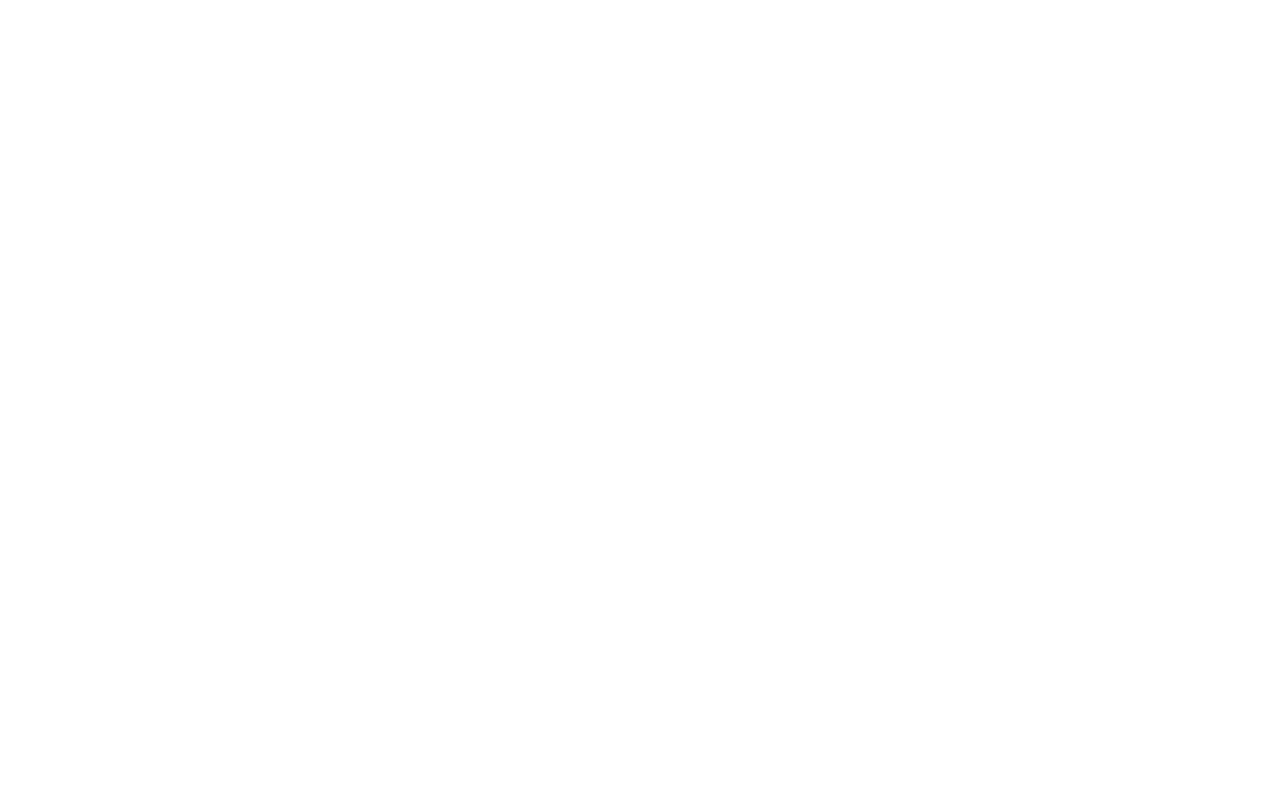
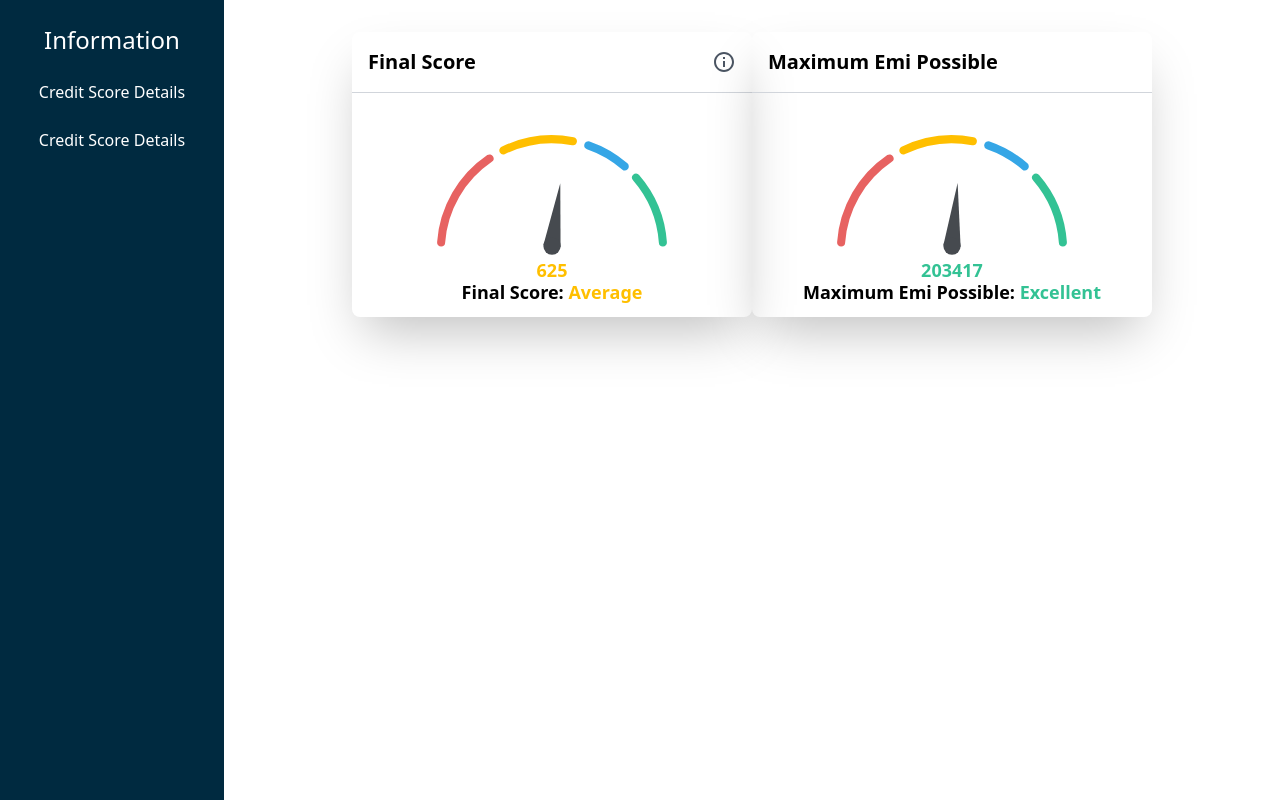
Before and after one commit to Shiv1024/Work, a React (Create React App) app: page /newcreditscorepage in a window 1280 px wide. Before the commit this address had no page. Built offline with nearby package versions, Linux system fonts and the light colour scheme.

Commit message:
changes in creditscore page

```diff
--- a/src/App.js
+++ b/src/App.js
@@ -24,6 +24,7 @@ import SMSParsing from './Components/SMS parsing.js';
 import Fileupload from './Components/Fileupload3.js';
 import VolatilityGauge from './Components/VolatilityGauge.js';
 import HorizontalBar from './Components/NewCibilScore.js';
+import Newcreditscorepage from '../src/Components/Bank Score/Newcreditscorepage.js';
 function App() {
   const fileUploadRef = useRef();
   const [isFileUploadVisible, setIsFileUploadVisible] = useState(false);
@@ -79,7 +80,7 @@ function App() {
           <Route path="/amount" element={<Amounts/>}/>
           <Route path="/sms" element={<SMSParsing/>}/>
           <Route path="/new" element={<Fileupload/>}/>
-
+          <Route path="/newcreditscorepage" element={<Newcreditscorepage/>}/>
       </Routes>
       </Router>
     </div>
--- a/src/Components/Bank Score/Creditscorepage.js
+++ b/src/Components/Bank Score/Creditscorepage.js
@@ -6,7 +6,7 @@ import BS from './BS';
 import GST from './GST';
 import CIBIL from './CIBIL';
 import { useRef } from 'react';
-
+import VolatilityGauge from '../VolatilityGauge';
 const Creditscore = () => {
   const navigate = useNavigate();
   const refBs = useRef(null);
@@ -71,6 +71,7 @@ const Creditscore = () => {
           <Sidebar />
         </div>
         <div className='ml-56'>
+
           <div className="relative">
             <Plot
               data={dataChart}
--- /dev/null
+++ b/src/Components/Bank Score/Newcreditscorepage.js
@@ -0,0 +1,36 @@
+import React, { useState } from 'react';
+import Sidebar from '../Sidebar2';
+import InfoOutlinedIcon from '@mui/icons-material/InfoOutlined';
+import VolatilityGauge from '../VolatilityGauge';
+
+const Creditscore = () => {
+  return (
+    <>
+      <div className="flex">
+        <div className='flex-none'>
+          <Sidebar />
+        </div>
+        <div className="flex-1 ml-32 md:ml-48 lg:ml-56 flex flex-row justify-center items-center mt-0">
+          <div className="relative rounded-lg shadow-2xl mt-8">
+            <h2 className="text-left text-xl font-semibold m-4">Final Score</h2>
+            <button
+              className="absolute right-4 top-4 text-gray-600 hover:text-blue-600"
+              title="Bank Statement Score:607.4 GST Score:650.44 Cibil Score Score:73 "
+            >
+              <InfoOutlinedIcon />
+            </button>
+            <hr className="mb-6 border-gray-300" />
+            <VolatilityGauge value={625} title={"Final Score:"} className="text-lg md:text-xl lg:text-2xl" />
+          </div>
+          <div className="relative rounded-lg shadow-2xl mt-8">
+            <h2 className="text-left text-xl font-semibold m-4">Maximum Emi Possible</h2>
+            <hr className="mb-6 border-gray-300" />
+            <VolatilityGauge value={203417} title={"Maximum Emi Possible:"} className="text-lg md:text-xl lg:text-2xl" />
+          </div>
+        </div>
+      </div>
+    </>
+  );
+};
+
+export default Creditscore;
--- a/src/Components/Product3/PersonalInfo.js
+++ b/src/Components/Product3/PersonalInfo.js
@@ -65,8 +65,10 @@ const Personalinfo = () => {
             <h1 className="text-white text-base md:text-lg lg:text-xl ml-4">JAY DIPAKKUMAR JHAVERI S/O DIPAK JHAVERI</h1>
           </div>
           <div className="flex flex-col justify-center items-center mt-0">
-            <div className="rounded-lg shadow-xl mt-8">
-              <VolatilityGauge value={734} className="text-lg md:text-xl lg:text-2xl" />
+            <div className="rounded-lg shadow-2xl mt-8">
+             <h2 className="text-left text-xl font-semibold m-4">Cibil Score</h2>
+             <hr className="mb-6 border-gray-300" />
+              <VolatilityGauge value={734} title={"Cibil Score:"} className="text-lg md:text-xl lg:text-2xl" />
             </div>
 
           <div className="flex justify-evenly items-center mt-10">
--- a/src/Components/Sidebar2.js
+++ b/src/Components/Sidebar2.js
@@ -14,6 +14,13 @@ const Sidebar = () => {
                         </p>
                     </div>
                 </Link>
+                <Link to={"/newcreditscorepage"}>
+                    <div className="mb-2 cursor-pointer">
+                        <p className="block px-3 py-1 text-xs md:text-sm md:px-4 md:py-2 lg:text-base lg:px-4 lg:py-2 text-center text-white rounded hover:bg-white hover:text-bcgClr" onClick={()=>{navigate('/creditscorepage')}}>
+                            Credit Score Details
+                        </p>
+                    </div>
+                </Link>
             </div>
         </div>
     );
--- a/src/Components/VolatilityGauge.js
+++ b/src/Components/VolatilityGauge.js
@@ -22,13 +22,10 @@ const VolatilityGauge = (props) => {
 
   return (
     <div
-      style={{ width: '400px', height: '360px', display: 'flex', flexDirection: 'column', alignItems: 'center', justifyContent: 'center' }}
-      // className="shadow-md rounded-lg border border-gray-300"
+      style={{ width: '400px', height: '200px', display: 'flex', flexDirection: 'column', alignItems: 'center', justifyContent: 'center' }}
     >
-    {/* <div className='shadow-md' style={{ height: '400px', width: '500px', display: 'flex', flexDirection: 'column', alignItems: 'center', justifyContent: 'center' }}> */}
-
-      <div style={{ width: '100%', textAlign: 'center', marginBottom: '10px', color:'black' }}>
-        <GaugeChart style={{color: 'black'}}
+      <div style={{ width: '80%', textAlign: 'center'}}>
+        <GaugeChart
           id="volatility-gauge"
           nrOfLevels={4}
           colors={['#e76261', '#FFBF00', '#35a6e6', '#33c294']}
@@ -38,11 +35,11 @@ const VolatilityGauge = (props) => {
           hideText // Hides percentage text
         />
       </div>
-      <div style={{ textAlign: 'center', fontSize: '25px', color:`${gaugeValue<=0.333?('#e76261'):(gaugeValue<=0.58?'#FFBF00':(gaugeValue<=0.75?'#35a6e6':'#33c294'))}`, marginTop: '10px' }}>
+      <div style={{ textAlign: 'center', fontSize: '18px', color: `${gaugeValue <= 0.333 ? '#e76261' : (gaugeValue <= 0.58 ? '#FFBF00' : (gaugeValue <= 0.75 ? '#35a6e6' : '#33c294'))}`, marginTop: '-15px' }}>
         <span style={{ fontWeight: 600 }}>{props.value}</span>
       </div>
-      <div style={{ textAlign: 'center', fontSize: '25px' }}>
-        <span style={{ fontWeight: 600 }}>Cibil Score: <span style={{color:`${gaugeValue<=0.333?('#e76261'):(gaugeValue<=0.58?'#FFBF00':(gaugeValue<=0.75?'#35a6e6':'#33c294'))}`}}>{gaugeText}</span> </span>
+      <div style={{ textAlign: 'center', fontSize: '18px', marginTop: '-5px'  }}>
+        <span style={{ fontWeight: 600 }}>{props.title} <span style={{ color: `${gaugeValue <= 0.333 ? '#e76261' : (gaugeValue <= 0.58 ? '#FFBF00' : (gaugeValue <= 0.75 ? '#35a6e6' : '#33c294'))}` }}>{gaugeText}</span></span>
       </div>
     </div>
   );
```
